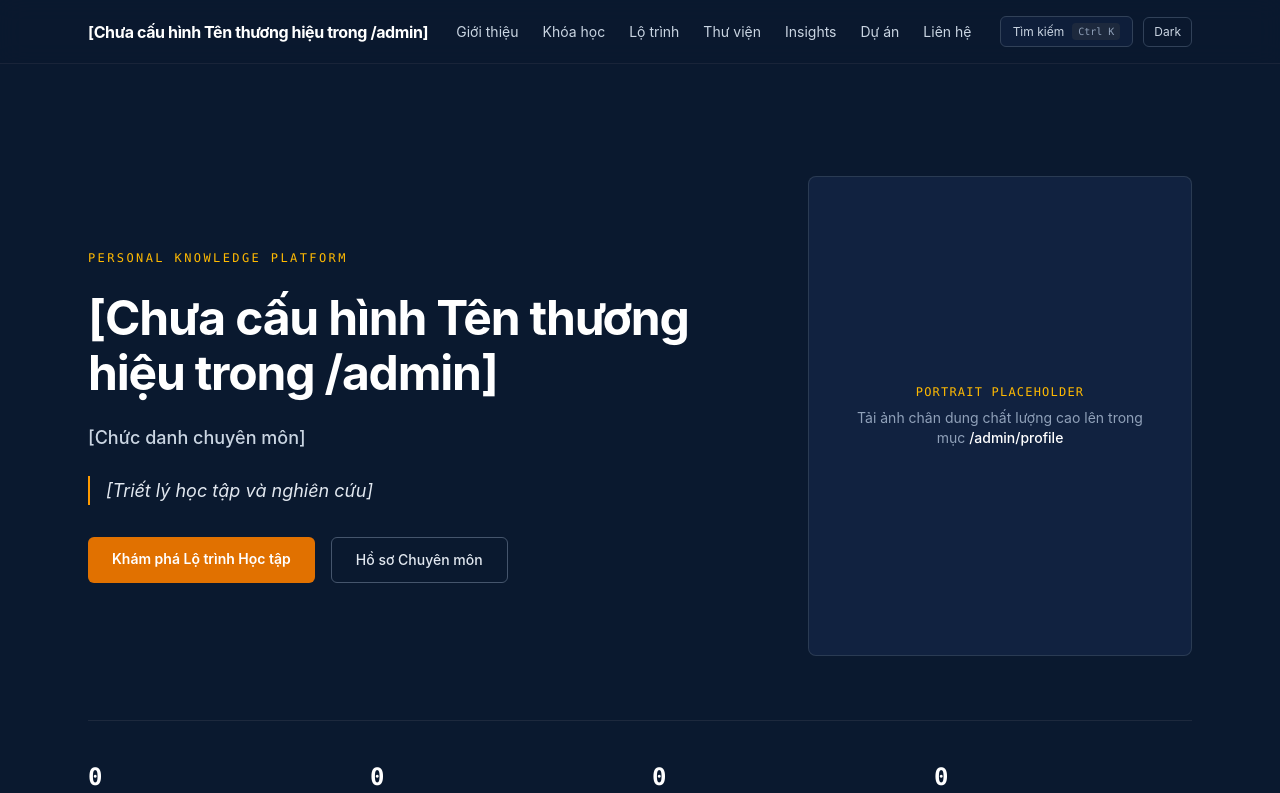
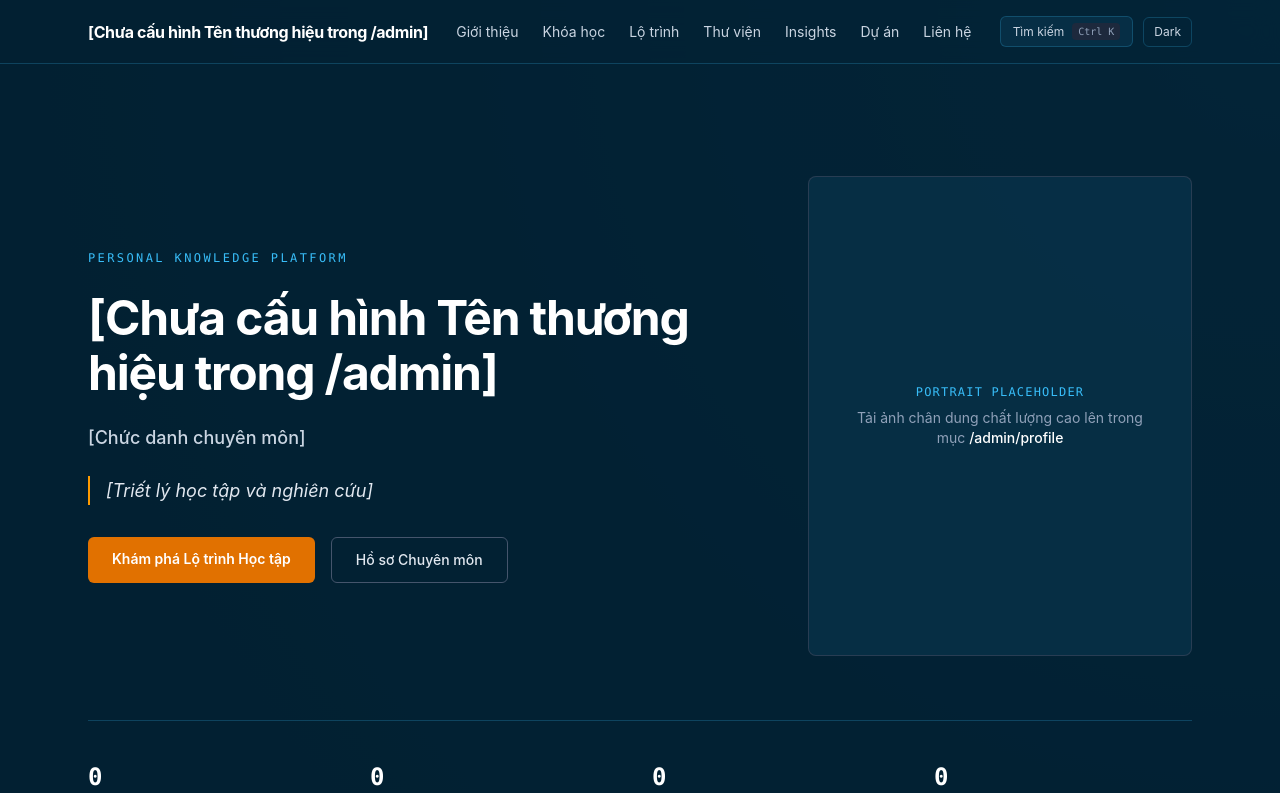
Before and after one commit to ncthanh200477-cpu/personal-platform, a Next.js app: page / in a window 1280 px wide. Shown: the top 793 px of the page. Built offline with nearby package versions, Linux system fonts and the light colour scheme; no server answers; the database is empty.

Commit message:
Doi giao dien sang tong xanh nuoc hanh Thuy

```diff
--- a/app/globals.css
+++ b/app/globals.css
@@ -2,7 +2,49 @@
 
 @layer base {
   body {
-    background-color: #0A192F;
-    color: #f1f5f9;
+    /* Nền xanh nước biển sâu chuyển sắc nhẹ (hành Thủy) */
+    background: radial-gradient(circle at top right, #063954 0%, #032234 55%, #021826 100%) !important;
+    background-attachment: fixed !important;
+    color: #f0f9ff !important;
   }
 }
+
+/* Ghi đè nền tối cũ sang tông xanh nước biển sâu & xanh ngọc */
+.bg-\[\#0A192F\],
+.bg-\[\#0A192F\]\/90,
+.bg-\[\#0A192F\]\/70 {
+  background-color: rgba(3, 34, 52, 0.88) !important;
+}
+
+.bg-\[\#112240\],
+.bg-\[\#112240\]\/70 {
+  background-color: rgba(8, 51, 74, 0.78) !important;
+}
+
+/* Viền khung ánh xanh đại dương */
+.border-slate-800,
+.border-slate-800\/80,
+.border-slate-700 {
+  border-color: rgba(56, 189, 248, 0.22) !important;
+}
+
+/* Điểm nhấn màu xanh nước sáng (Cyan/Aqua - bản mệnh Thủy) thay cho màu cam/vàng cũ */
+.text-amber-400 {
+  color: #38bdf8 !important;
+}
+
+.bg-amber-400 {
+  background-color: #0ea5e9 !important;
+  color: #ffffff !important;
+}
+
+.bg-amber-400:hover,
+.hover\:bg-amber-300:hover {
+  background-color: #38bdf8 !important;
+}
+
+.border-amber-400,
+.hover\:border-amber-400\/60:hover,
+.hover\:border-amber-400\/50:hover {
+  border-color: #38bdf8 !important;
+}
```
